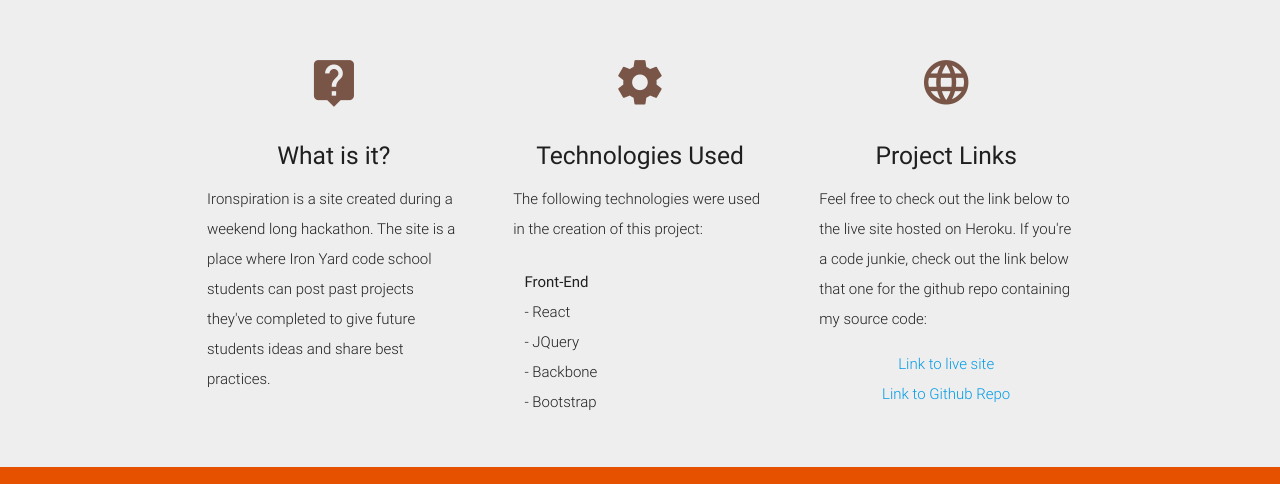
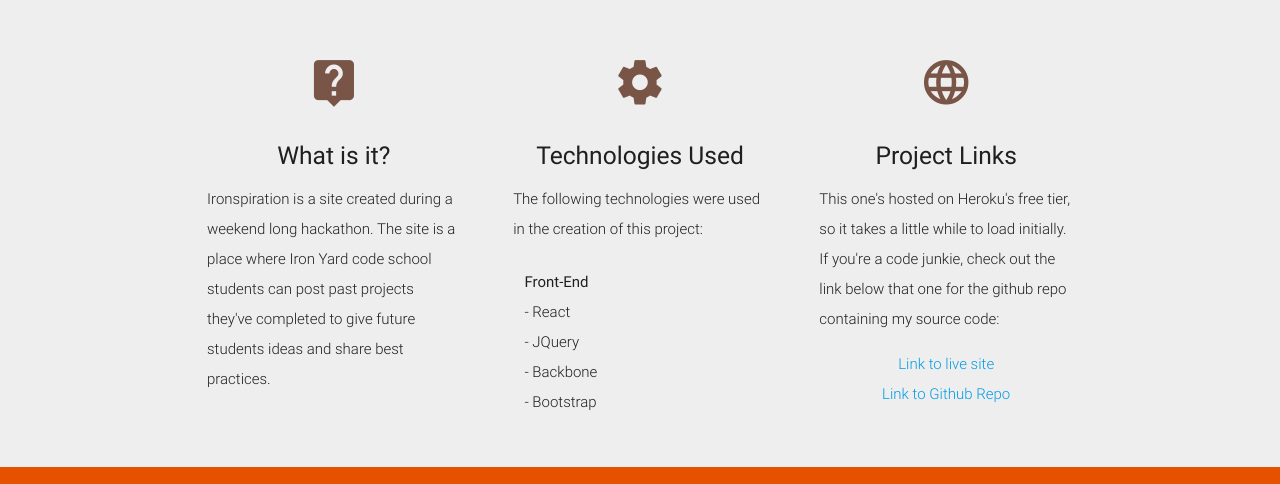
Before and after one commit to rdaly1490/rdaly1490.github.io, a plain HTML site: page index.html in a window 1280 px wide. Shown: the part 3467-3951 px from the top of the page. Drawn offline with nearby package versions, Linux system fonts and the light colour scheme.

Commit message:
updated regarding heroku load time

```diff
--- a/index.html
+++ b/index.html
@@ -265,7 +265,7 @@
             <h5 class="center">Project Links</h5>
 
             <p class="light">
-            Feel free to check out the link below to the live site hosted on Heroku.  If you're a code junkie, check out the link below that one for the github repo containing my source code:
+            This one's hosted on Heroku's free tier, so it takes a little while to load initially.  If you're a code junkie, check out the link below that one for the github repo containing my source code:
               <ul class="light center">
                 <li><a target="_blank" href="http://ironspiration.herokuapp.com/">Link to live site</a></li>
                 <li><a target="_blank" href="https://github.com/vvj5/ironspiration">Link to Github Repo</a></li>
```
